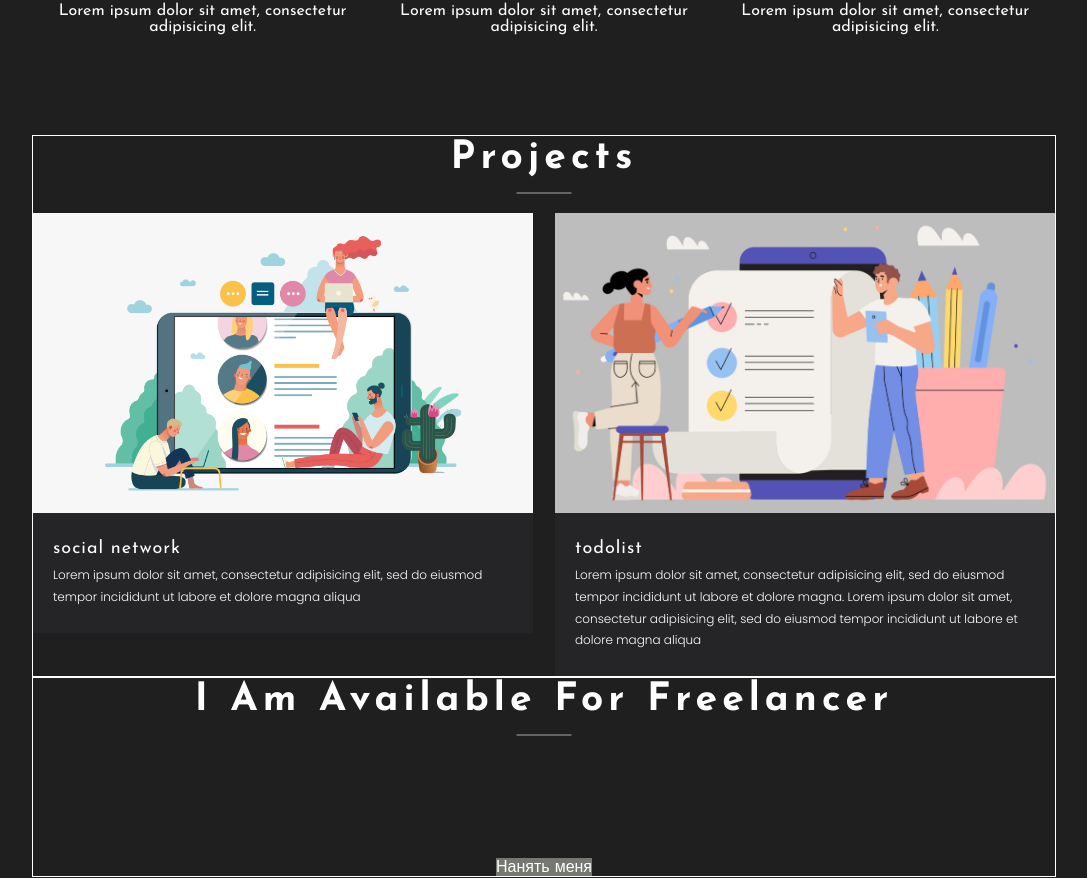
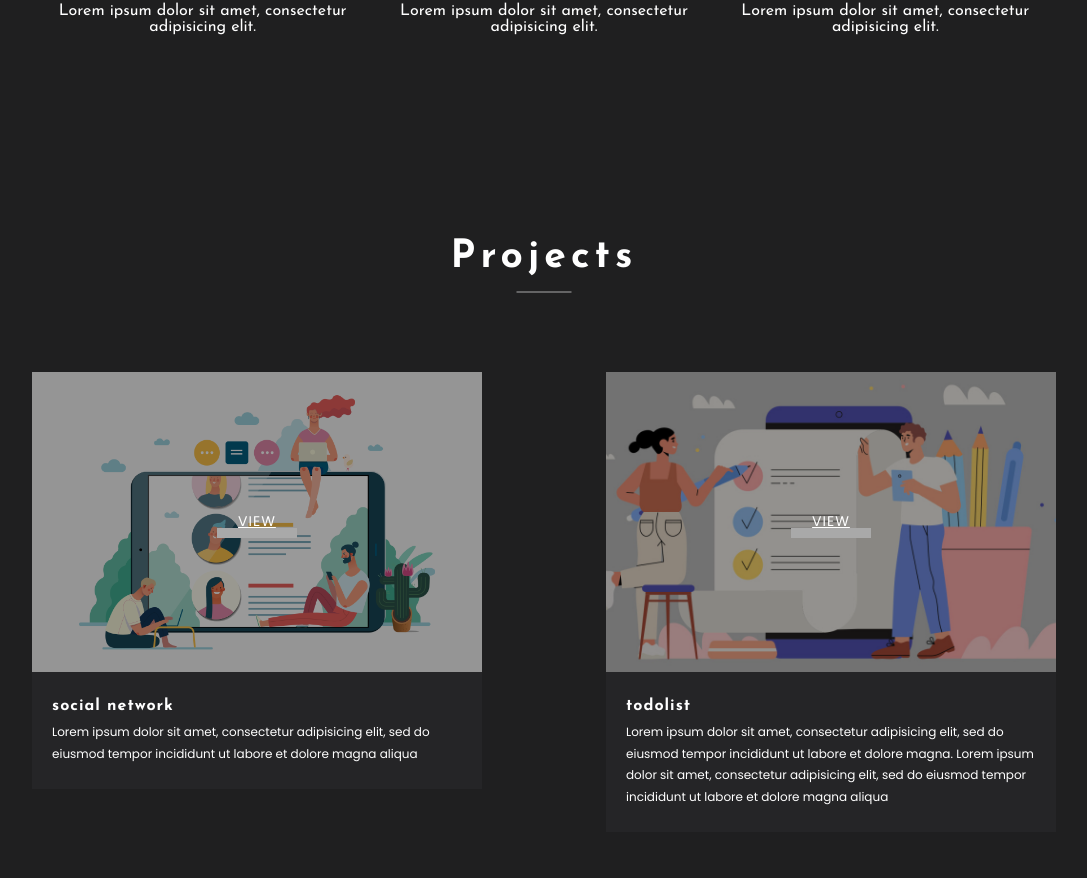
Before and after one commit to makcsholonik/portfolio, a React (Create React App) app: page / in a window 1280 px wide. Shown: the part 1268-2146 px from the top of the page, without its empty margins (96-1183 px from the left). Built offline with nearby package versions, Linux system fonts and the light colour scheme.

Commit message:
stage II (Projects, Project, & Button)

```diff
--- a/src/common/components/button/Button.module.scss
+++ b/src/common/components/button/Button.module.scss
@@ -1,10 +1,10 @@
-@import '../../styles/sass/variables';
-@import '../../styles/sass/mixins';
+@import '/src/common/styles/sass/variables';
+@import '/src/common/styles/sass/mixins';
 
 .btn {
 	border: none;
 	@include flex(row, center, center, nowrap);
-  @include text($TextFontFamily, 14px, 1.2, 400);
+	@include text($textFontFamily, 14px, 1.2, 400);
 	text-transform: uppercase;
 	letter-spacing: 1px;
 	padding: 8px 20px;
@@ -14,8 +14,9 @@
 	outline: none;
 	position: relative;
 	z-index: 0;
+
 	&::after {
-    content: "";
+		content: '';
 		position: absolute;
 		width: 50%;
 		height: 10px;
@@ -24,9 +25,11 @@
 		z-index: -1;
 		transition: all 0.2s ease-in-out
 	}
+
 	&:hover {
 		text-decoration: none;
 		color: $textColor;
+
 		&::after {
 			width: 100%;
 			height: 110%;
--- a/src/projects/Projects.js
+++ b/src/projects/Projects.js
@@ -1,5 +1,4 @@
 import React from 'react'
-import styleContainer from '../common/styles/Container.module.scss'
 import style from './Projects.module.scss'
 import { Project } from './project/Project'
 import { Title } from '../common/components/title/Title'
@@ -8,7 +7,7 @@ import todoImg from './../assets/images/todolist.png'
 
 
 export const Projects = () => {
-    const socialNetwork = {
+    const social = {
         backgroundImage: `url(${socialImg})`,
     };
     const todolist = {
@@ -16,11 +15,11 @@ export const Projects = () => {
     };
     return (
         <div className={style.projectsBlock}>
-            <div className={`${styleContainer.container} ${style.projectsContainer}`}>
+            <div className={style.container}>
                 <Title title={'Projects'}/>
                 <div className={style.projects}>
                     <Project
-                        style={socialNetwork}
+                        style={social}
                         title={'social network'}
                         description={'Lorem ipsum dolor sit amet, consectetur adipisicing elit, sed do eiusmod tempor incididunt ut labore et dolore magna aliqua'}/>
                     <Project
@@ -32,25 +31,3 @@ export const Projects = () => {
         </div>
     );
 }
-
-
-//function Projects() {
-//     const social = {
-//         backgroundImage: `url(${socialImage})`,
-//     };
-//     const todolist = {
-//         backgroundImage: `url(${todoImage})`,
-//     };
-//
-//     return (
-//         <div className={style.projectsBlock}>
-//             <div className={style.container} >
-//                 <Title text={"Projects"}/>
-//                 <div className={style.projects}>
-//                     <Project style={social} title={"Social network"} description={"sed do eiusmod tempor incididunt ut labore et dolore magna aliqua Ut enim..."}/>
-//                     <Project style={todolist} title={"Todo list"} description={"Lorem ipsum dolor sit amet, consectetur adipisicing elit, "}/>
-//                 </div>
-//             </div>
-//         </div>
-//     );
-// }
--- a/src/projects/Projects.module.scss
+++ b/src/projects/Projects.module.scss
@@ -1,33 +1,18 @@
+@import '/src/common/styles/sass/variables';
+@import '/src/common/styles/sass/mixins';
+
 .projectsBlock {
+	padding: 100px 0;
 
-  .projectsContainer {
-    flex-direction: column;
-    justify-content: flex-start;
+	.container {
+		@include container();
+		@include flex(column, flex-start, stretch, nowrap);
 
 		.projects {
-      width: 100%;
-      display: flex;
-      justify-content: space-between;
-      flex-wrap: wrap;
-      align-items: flex-start;
+			@include flex(row, space-between, flex-start, wrap);
 			@media screen and (max-width: 1127px) {
 				justify-content: center;
 			}
 		}
 	}
 }
-
-
-//.projectsBlock {
-//  padding: 100px 0;
-//  .container {
-//    @include container();
-//    @include flex(column, flex-start, stretch, nowrap);
-//    .projects {
-//      @include flex(row, space-between, flex-start, wrap);
-//      @media screen and (max-width: 1127px) {
-//        justify-content: center;
-//      }
-//    }
-//  }
-//}
--- a/src/projects/project/Project.js
+++ b/src/projects/project/Project.js
@@ -1,11 +1,12 @@
 import React from 'react';
 import style from './Project.module.scss'
+import Button from '../../common/components/button/Button';
 
 export const Project = (props) => {
     return (
         <div className={style.project}>
-            <div className={style.imageContainer} style={props.style}>
-                <a className={style.imageButton}></a>
+            <div className={style.image} style={props.style}>
+                <Button text={'view'}/>
             </div>
             <div className={style.projectInfo}>
                 <h3 className={style.projectTitle}>{props.title}</h3>
@@ -14,20 +15,3 @@ export const Project = (props) => {
         </div>
     );
 }
-
-
-//function Project(props) {
-// //
-// //
-// //     return (
-// //         <div className={style.project}>
-// //             <div className={style.image} style={props.style}>
-// //                 <Button text={"view"}/>
-// //             </div>
-// //             <div className={style.projectInfo}>
-// //                 <h3 className={style.projectTitle}>{props.title}</h3>
-// //                 <span className={style.description}>{props.description}</span>
-// //             </div>
-// //         </div>
-// //     );
-// // }
--- a/src/projects/project/Project.module.scss
+++ b/src/projects/project/Project.module.scss
@@ -2,93 +2,40 @@
 @import '/src/common/styles/sass/mixins';
 
 .project {
-  width: 500px;
-  display: flex;
-  flex-direction: column;
-  background: $bgSecondColor;
+	width: 450px;
+	margin-top: 60px;
+	@include flex(column, flex-start, stretch, nowrap);
 
-  .imageContainer {
-    width: 100%;
+	.image {
 		height: 300px;
-    display: flex;
-    justify-content: center;
-    align-items: center;
-    background-size: cover;
-    background-position: center;
-    background-repeat: no-repeat;
+		@include flex(row, center, center, nowrap);
+		@include bgSettings();
 		position: relative;
 
-    &:hover ::before {
-      content: 'watching';
-      background-color: $primaryColor;
-      color: white;
-      border: 1px solid black;
-      border-radius: 5px;
-      padding: 3px;
+		&::before {
 			position: absolute;
+			content: '';
+			top: 0;
 			bottom: 0;
-      left: 50%;
-      transform: translate(-50%, 50%);
-      opacity: 0.7;
-    }
-
-    .imageButton {
-      font-family: $textFontFamily;
-      font-size: 26px;
-      letter-spacing: 1px;
-      line-height: 1.2;
-      padding: 5px;
-      position: relative;
-      z-index: 1;
+			left: 0;
+			right: 0;
+			opacity: 0.4;
+			background-color: black;
 		}
 	}
 
 	.projectInfo {
 		padding: 25px 20px;
+		background-color: $bgSecondColor;
 
 		.projectTitle {
-      @include text($titleFontFamily, 18px, 1.2, 400);
+			@include text($titleFontFamily, 16px, 1.2, 800);
+			letter-spacing: 1px;
 			margin: 0 0 5px;
-      letter-spacing: 1px;
 		}
 
 		.description {
-      @include text($textFontFamily, 12px, 1.8, 300)
+			@include text($textFontFamily, 12px, 1.8, 400);
 		}
 	}
 }
-
-
-//.project {
-//  width: 450px;
-//  margin-top: 60px;
-//  @include flex(column, flex-start, stretch, nowrap);
-//  .image {
-//    height: 300px;
-//    @include flex(row, center, center, nowrap);
-//    @include bgSettings();
-//    position: relative;
-//    &::before {
-//      position: absolute;
-//      content: '';
-//      top: 0;
-//      bottom: 0;
-//      left: 0;
-//      right: 0;
-//      opacity: 0.4;
-//      background-color: black;
-//    }
-//  }
-//  .projectInfo {
-//    padding: 25px 20px;
-//    background-color: $bgSecondary;
-//    .projectTitle {
-//      @include text($TitleFontFamily, 16px, 1.2, 800);
-//      letter-spacing: 1px;
-//      margin: 0 0 5px;
-//    }
-//    .description {
-//      @include text($TextFontFamily, 12px, 1.8, 400);
-//    }
-//  }
-//}
--- a/src/skills/Skills.js
+++ b/src/skills/Skills.js
@@ -18,17 +18,17 @@ export const Skills = () => {
                 <Title title={'Skills'}/>
                 <div className={style.skills}>
                     <Skill
-                        title={'HTML & CSS'}
+                        title={'html & css'}
                         icon={html}
                         description={'Lorem ipsum dolor sit amet, consectetur adipisicing elit.'}
                     />
                     <Skill
-                        title={'JS'}
+                        title={'js'}
                         icon={js}
                         description={'Lorem ipsum dolor sit amet, consectetur adipisicing elit.'}
                     />
                     <Skill
-                        title={'React'}
+                        title={'react'}
                         icon={react}
                         description={'Lorem ipsum dolor sit amet, consectetur adipisicing elit.'}
                     />
```
Also changed, not shown: src/common/styles/sass/mixins.scss (+0 -35 lines). Lines whose indentation alone changed are shown as unchanged.
